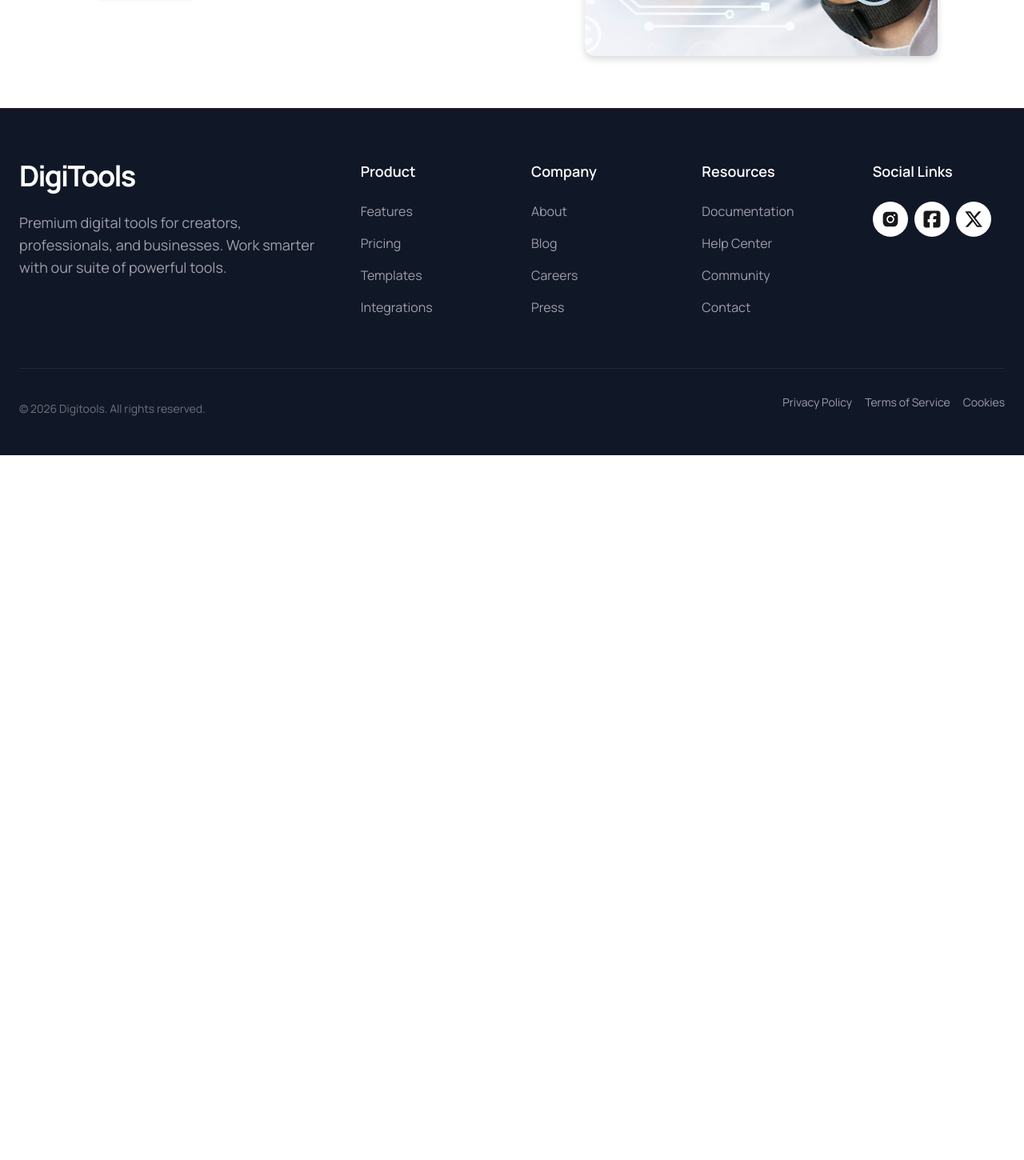
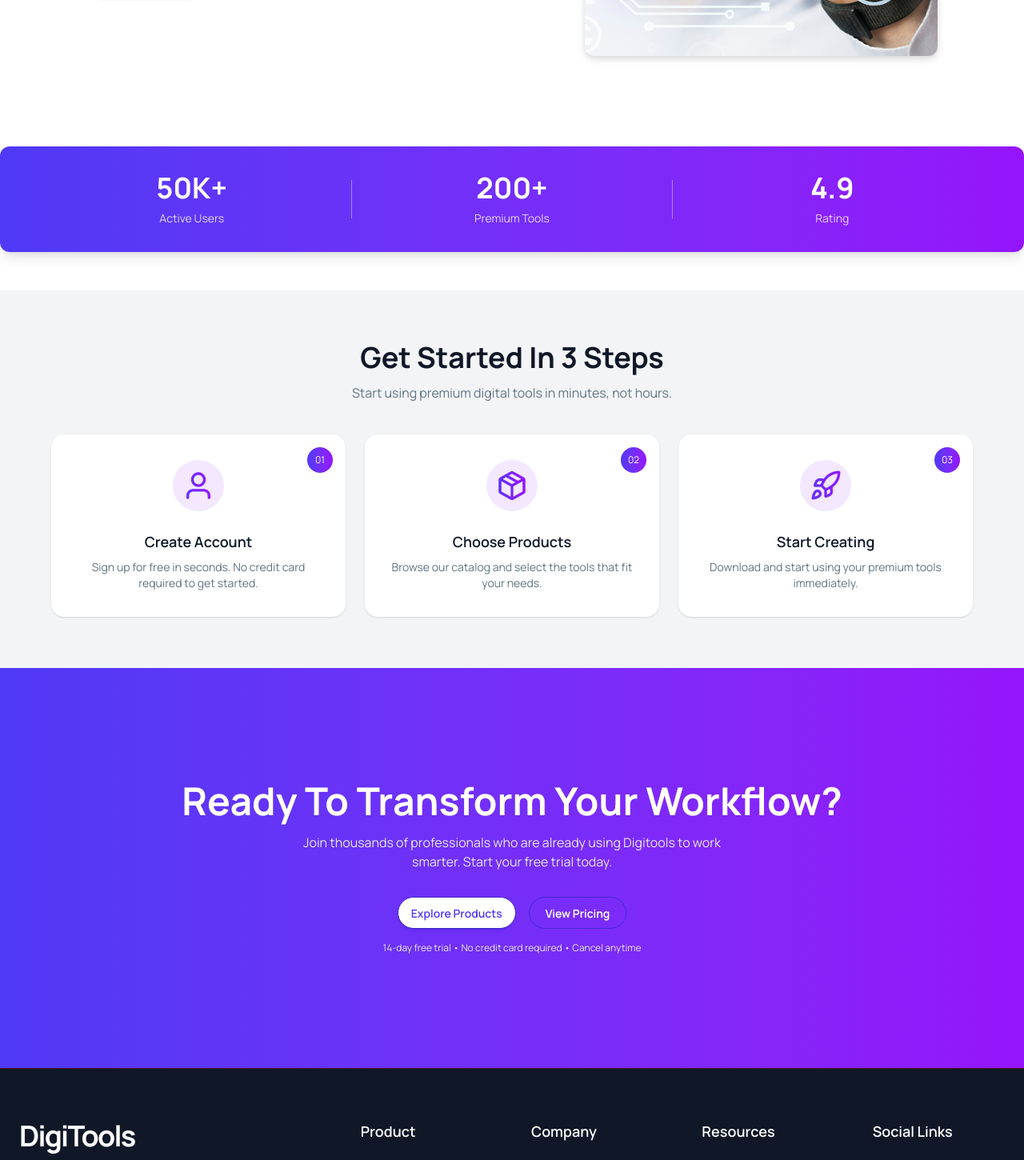
Before and after one commit to SheikhSabbirAhmad/ph-assignment-06, a React (Vite) app: page / in a window 1280 px wide. Shown: the part 580-2030 px from the top of the page at 80% size. Before the commit the page ends 1149 px from the top, so only its background shows below. Built offline with nearby package versions, Linux system fonts and the light colour scheme.

Commit message:
Completed to design GetStarted section and someothers section

```diff
--- a/src/App.jsx
+++ b/src/App.jsx
@@ -4,6 +4,9 @@ import './App.css'
 import Footer from './component/Footer'
 import NavBar from './component/NavBar'
 import Banner from './component/Banner'
+import StateSection from './component/StateSection'
+import ReadySection from './component/ReadySection'
+import GetStartedSection from './component/GetStartedSection'
 
 function App() {
 
@@ -11,7 +14,9 @@ function App() {
     <>
     <NavBar></NavBar>
     <Banner></Banner>
-
+    <StateSection></StateSection>
+    <GetStartedSection></GetStartedSection>
+    <ReadySection></ReadySection>
     <Footer></Footer>
 
     </>
--- /dev/null
+++ b/src/component/GetStartedSection.jsx
@@ -0,0 +1,75 @@
+import React from 'react';
+import userImg from "../assets/user.png";
+import packageImg from "../assets/package.png"
+import rocketImg from "../assets/rocket.png"
+
+const GetStartedSection = () => {
+    return (
+        <div>
+             <section className="w-full bg-gray-100 py-16 px-4">
+      <div className="max-w-6xl mx-auto text-center">
+        {/* Title */}
+        <h2 className="text-3xl md:text-4xl font-bold text-[#101727] mb-3">
+          Get Started In 3 Steps
+        </h2>
+        <p className="text-[#627382] mb-10">
+          Start using premium digital tools in minutes, not hours.
+        </p>
+
+        {/* Cards */}
+        <div className="grid grid-cols-1 md:grid-cols-3 gap-6">
+          {/* Card 1 */}
+          <div className="relative bg-white p-8 rounded-2xl shadow-sm text-center">
+            <span className="absolute top-4 right-4 bg-linear-to-r from-[#4F39F6] to-[#9514FA] text-white text-xs w-8 h-8 flex items-center justify-center rounded-full">
+              01
+            </span>
+
+            <div className="w-16 h-16 mx-auto mb-6 rounded-full bg-purple-100 flex items-center justify-center">
+                <img src={userImg} alt="user" className="w-10 h-10" />
+            </div>
+
+            <h3 className="font-semibold text-lg mb-2 text-[#101727]">Create Account</h3>
+            <p className="text-[#627382] text-sm">
+              Sign up for free in seconds. No credit card required to get started.
+            </p>
+          </div>
+
+          {/* Card 2 */}
+          <div className="relative bg-white p-8 rounded-2xl shadow-sm text-center">
+            <span className="absolute top-4 right-4 bg-linear-to-r from-[#4F39F6] to-[#9514FA] text-white text-xs w-8 h-8 flex items-center justify-center rounded-full">
+              02
+            </span>
+
+              <div className="w-16 h-16 mx-auto mb-6 rounded-full bg-purple-100 flex items-center justify-center">
+                <img src={packageImg} alt="user" className="w-10 h-10" />
+            </div>
+
+            <h3 className="font-semibold text-lg mb-2 text-[#101727]">Choose Products</h3>
+            <p className="text-[#627382] text-sm">
+              Browse our catalog and select the tools that fit your needs.
+            </p>
+          </div>
+
+          {/* Card 3 */}
+          <div className="relative bg-white p-8 rounded-2xl shadow-sm text-center">
+            <span className="absolute top-4 right-4 bg-linear-to-r from-[#4F39F6] to-[#9514FA] text-white text-xs w-8 h-8 flex items-center justify-center rounded-full">
+              03
+            </span>
+
+              <div className="w-16 h-16 mx-auto mb-6 rounded-full bg-purple-100 flex items-center justify-center">
+                <img src={rocketImg} alt="user" className="w-10 h-10" />
+            </div>
+
+            <h3 className="font-semibold text-lg mb-2 text-[#101727]">Start Creating</h3>
+            <p className="text-[#627382] text-sm">
+              Download and start using your premium tools immediately.
+            </p>
+          </div>
+        </div>
+      </div>
+    </section>
+        </div>
+    );
+};
+
+export default GetStartedSection;
--- /dev/null
+++ b/src/component/ReadySection.jsx
@@ -0,0 +1,33 @@
+import React from 'react';
+
+const ReadySection = () => {
+    return (
+        <div>
+             <div className="w-full h-[400px] md:h-[500px] flex items-center justify-center bg-linear-to-r from-[#4F39F6] to-[#9514FA]">
+      <div className="text-center text-white px-6">
+        <h1 className="text-4xl md:text-5xl font-bold mb-4">
+          Ready To Transform Your Workflow?
+        </h1>
+        <p className="text-sm md:text-base text-gray-200 mb-8 max-w-xl mx-auto">
+          Join thousands of professionals who are already using Digitools to work smarter. Start your free trial today.
+        </p>
+
+        <div className="flex items-center justify-center gap-4 mb-4">
+          <button className="btn btn-primary bg-white rounded-full text-[#4F39F6] hover:bg-green-300">
+            Explore Products
+          </button>
+          <button className="btn btn-outline btn-primary rounded-full text-white px-5">
+            View Pricing
+          </button>
+        </div>
+
+        <p className="text-xs text-gray-200">
+          14-day free trial • No credit card required • Cancel anytime
+        </p>
+      </div>
+    </div>
+        </div>
+    );
+};
+
+export default ReadySection;
--- /dev/null
+++ b/src/component/StateSection.jsx
@@ -0,0 +1,38 @@
+import React from 'react';
+
+const StateSection = () => {
+    return (
+        <div>
+            <div className="py-12 flex justify-center">
+
+      <div className="w-full rounded-xl
+        bg-linear-to-r from-[#4F39F6] to-[#9514FA]
+        text-white flex justify-between items-center px-10 py-8 shadow-lg">
+
+        <div className="text-center flex-1">
+          <h2 className="text-4xl font-bold">50K+</h2>
+          <p className="text-sm opacity-80 mt-2">Active Users</p>
+        </div>
+
+        <div className="h-12 w-[1px] bg-white/40"></div>
+
+        <div className="text-center flex-1">
+          <h2 className="text-4xl font-bold">200+</h2>
+          <p className="text-sm opacity-80 mt-2">Premium Tools</p>
+        </div>
+
+        <div className="h-12 w-[1px] bg-white/40"></div>
+
+        <div className="text-center flex-1">
+          <h2 className="text-4xl font-bold">4.9</h2>
+          <p className="text-sm opacity-80 mt-2">Rating</p>
+        </div>
+
+      </div>
+
+    </div>
+        </div>
+    );
+};
+
+export default StateSection;
```
